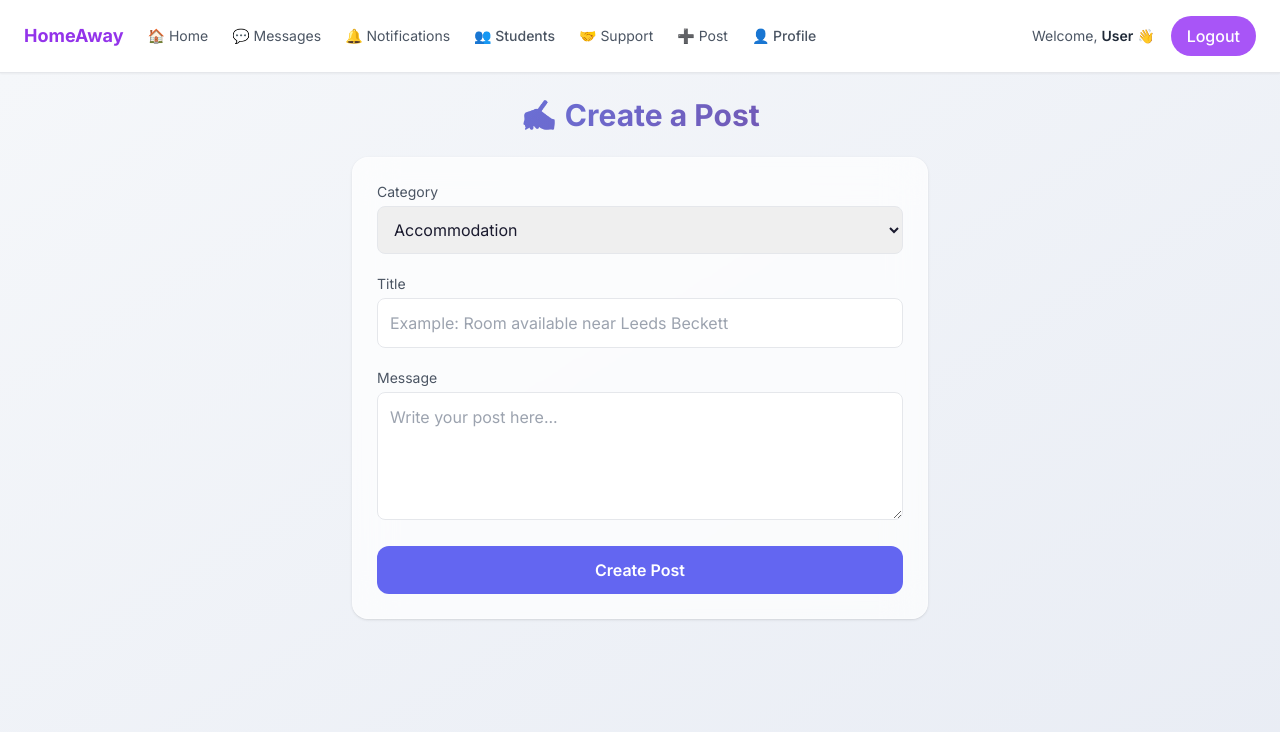
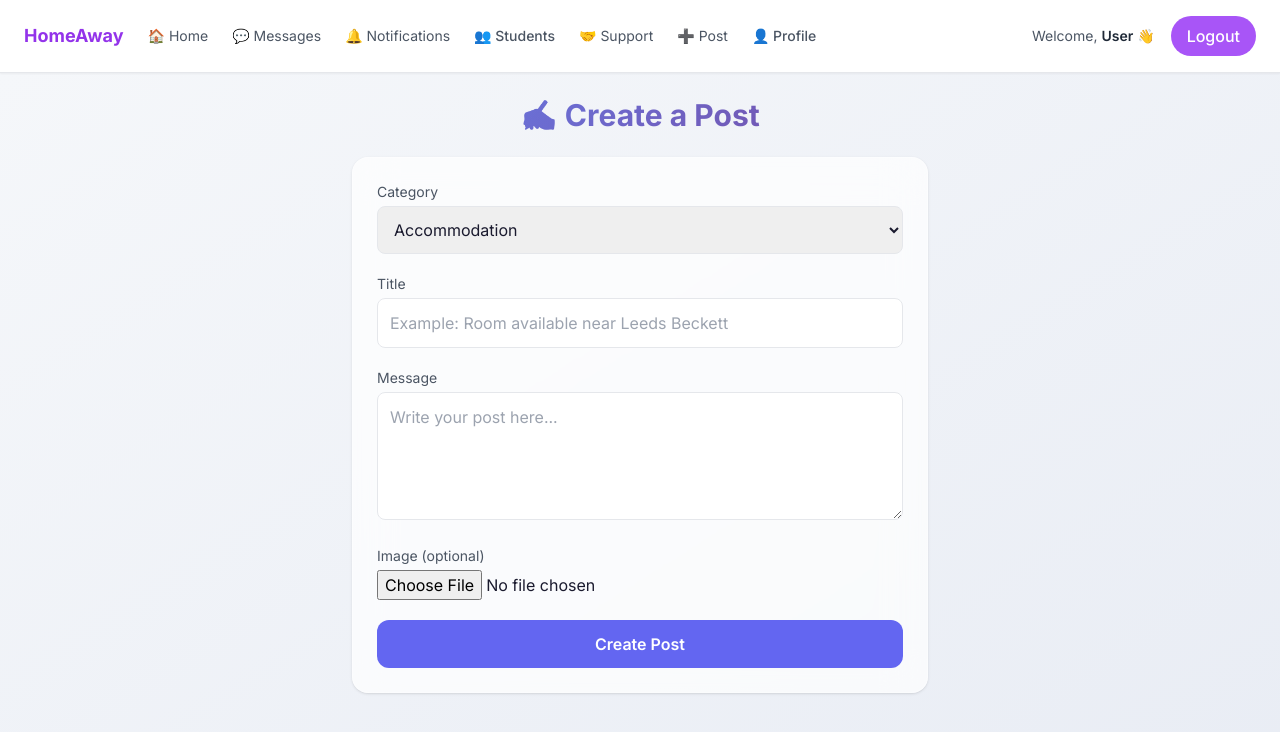
Before and after one commit to Shubhechchhahamal/ProductionProject, a React (Vite) app in the folder student-support-app/: page /create-post in a window 1280 px wide. Shown: the top 732 px of the page. Built offline with nearby package versions, Linux system fonts and the light colour scheme; no server answers; the database is empty; sample sign-in values are in the browser's storage; what i18n-iso-countries would draw is missing.

Commit message:
image upload for post added.

```diff
--- a/student-support-app/src/firebase.ts
+++ b/student-support-app/src/firebase.ts
@@ -6,23 +6,22 @@ import {
 } from "firebase/auth";
 import { getFirestore } from "firebase/firestore";
 import { getDatabase } from "firebase/database";
+import { getStorage } from "firebase/storage";
 
 const firebaseConfig = {
   apiKey: "AIzaSyBnlvFLUQlRMbCCidmCo6eHY8yH-jHseME",
   authDomain: "homeaway-ab63f.firebaseapp.com",
   projectId: "homeaway-ab63f",
-  storageBucket: "homeaway-ab63f.appspot.com",
+  storageBucket: "homeaway-ab63f.firebasestorage.app",
   messagingSenderId: "211379063714",
   appId: "1:211379063714:web:f734919ae715e573a4c0fb",
   measurementId: "G-87BKFQHKVG",
-
-
   databaseURL: "https://homeaway-ab63f-default-rtdb.europe-west1.firebasedatabase.app",
 };
 
 const app = initializeApp(firebaseConfig);
 
-// 🔐 Auth
+//  Auth
 export const auth = getAuth(app);
 
 setPersistence(auth, browserLocalPersistence)
@@ -31,8 +30,11 @@ setPersistence(auth, browserLocalPersistence)
   })
   .catch((err) => console.error("Persistence error", err));
 
-// 🔥 Firestore (unchanged)
+//  Firestore (unchanged)
 export const db = getFirestore(app);
 
-// ⚡ Realtime DB (this now points to correct region)
+//  Realtime DB
 export const rtdb = getDatabase(app);
+
+//  Storage
+export const storage = getStorage(app);
--- a/student-support-app/src/pages/CreatePost.tsx
+++ b/student-support-app/src/pages/CreatePost.tsx
@@ -1,5 +1,5 @@
 import { useState } from "react";
-import { db, auth } from "../firebase";
+import { db, auth, storage } from "../firebase";
 import { checkAIModeration } from "../utils/aiModeration";
 import {
   collection,
@@ -8,6 +8,7 @@ import {
   getDoc,
   doc
 } from "firebase/firestore";
+import { ref, uploadBytes, getDownloadURL } from "firebase/storage";
 import { useNavigate } from "react-router-dom";
 
 export default function CreatePost() {
@@ -18,6 +19,7 @@ export default function CreatePost() {
   const [message, setMessage] = useState("");
   const [category, setCategory] = useState("Accommodation");
   const [loading, setLoading] = useState(false);
+  const [image, setImage] = useState<File | null>(null);
 
   const handleSubmit = async (e: React.FormEvent) => {
 
@@ -48,13 +50,17 @@ export default function CreatePost() {
         return;
       }
 
-      //  GET USER DATA
       const userDoc = await getDoc(doc(db, "users", user.uid));
       const userData = userDoc.data();
 
-      console.log("USER DATA:", userData); //  DEBUG
+      let imageUrl = "";
 
-      //  SAVE POST (WITH COUNTRY)
+      if (image) {
+        const imageRef = ref(storage, `posts/${Date.now()}_${image.name}`);
+        await uploadBytes(imageRef, image);
+        imageUrl = await getDownloadURL(imageRef);
+      }
+
       await addDoc(collection(db, "posts"), {
         title: title.trim(),
         message: message.trim(),
@@ -62,7 +68,8 @@ export default function CreatePost() {
         createdAt: serverTimestamp(),
         userId: user.uid,
         userName: userData?.name || "User",
-        country: userData?.country || ""
+        country: userData?.country || "",
+        imageUrl
       });
 
       navigate("/home");
@@ -134,6 +141,22 @@ export default function CreatePost() {
             />
           </div>
 
+          <div>
+            <label className="block text-sm mb-1 text-gray-600">
+              Image (optional)
+            </label>
+
+            <input
+              type="file"
+              accept="image/*"
+              onChange={(e) => {
+                if (e.target.files && e.target.files[0]) {
+                  setImage(e.target.files[0]);
+                }
+              }}
+            />
+          </div>
+
           <button
             type="submit"
             disabled={loading}
--- a/student-support-app/src/pages/Dashboard.tsx
+++ b/student-support-app/src/pages/Dashboard.tsx
@@ -61,7 +61,6 @@ export default function Dashboard() {
   return (
     <div className="min-h-screen bg-gradient-to-br from-[#f5f7fa] to-[#e8ecf4] pb-24 md:pb-0">
 
-      {/* HERO */}
       <div className="max-w-4xl mx-auto mt-6 bg-white rounded-2xl p-6 shadow text-center px-4 sm:px-0">
         <h2 className="text-2xl sm:text-3xl font-bold text-purple-600">
           📈 Community Feed
@@ -71,7 +70,6 @@ export default function Dashboard() {
         </p>
       </div>
 
-      {/* CATEGORY */}
       <div className="max-w-4xl mx-auto mt-4 flex gap-3 flex-wrap justify-center px-4">
         {categories.map((cat) => (
           <button
@@ -88,7 +86,6 @@ export default function Dashboard() {
         ))}
       </div>
 
-      {/* POSTS */}
       <div className="max-w-4xl mx-auto mt-6 space-y-5 p-4">
         {filteredPosts.length > 0 ? (
           filteredPosts.map((post) => (
@@ -114,6 +111,14 @@ export default function Dashboard() {
                 {post.message}
               </p>
 
+             {post.imageUrl && (
+             <img
+             src={post.imageUrl}
+             alt="post"
+              className="w-full rounded-lg mt-3"
+              />
+             )}
+
               <div className="flex justify-end mt-4">
                 <span className="text-purple-600 text-sm font-medium">
                   View Details →
--- a/student-support-app/src/pages/PostPage.tsx
+++ b/student-support-app/src/pages/PostPage.tsx
@@ -29,7 +29,6 @@ export default function PostPage() {
 
   const [activeMenu, setActiveMenu] = useState<string | null>(null);
 
-  // ✅ EDIT STATES
   const [isEditing, setIsEditing] = useState(false);
   const [editedTitle, setEditedTitle] = useState("");
   const [editedMessage, setEditedMessage] = useState("");
@@ -50,8 +49,6 @@ export default function PostPage() {
         if (postSnap.exists()) {
           const data = postSnap.data();
           setPost(data);
-
-          // ✅ prefill edit
           setEditedTitle(data.title);
           setEditedMessage(data.message);
         }
@@ -80,7 +77,6 @@ export default function PostPage() {
     loadPost();
   }, [id]);
 
-  // ✅ ADD REPLY
   const handleReply = async () => {
 
     if (!newReply.trim() || !id) return;
@@ -123,7 +119,6 @@ export default function PostPage() {
     setReplies(snap.docs.map(doc => ({ id: doc.id, ...doc.data() })));
   };
 
-  // ✅ DELETE POST
   const handleDeletePost = async () => {
     if (!id) return;
 
@@ -135,7 +130,6 @@ export default function PostPage() {
     }
   };
 
-  // ✅ DELETE REPLY
   const handleDeleteReply = async (replyId: string) => {
     try {
       if (!id) return;
@@ -148,7 +142,6 @@ export default function PostPage() {
     }
   };
 
-  // ✅ UPDATE POST
   const handleUpdatePost = async () => {
     if (!id) return;
 
@@ -188,7 +181,6 @@ export default function PostPage() {
 
       <div className="max-w-3xl mx-auto">
 
-        {/* POST */}
         <div className="glass-effect p-6 rounded-2xl shadow mb-6">
 
           <div className="flex justify-between items-start">
@@ -246,7 +238,6 @@ export default function PostPage() {
             {post.country && <Flag country={post.country} />}
           </p>
 
-          {/* ✅ EDIT MODE */}
           {isEditing ? (
             <div className="space-y-3 mt-3">
 
@@ -288,12 +279,18 @@ export default function PostPage() {
               <p className="text-gray-700">
                 {post.message}
               </p>
+
+              {post.imageUrl && (
+                <img
+                  src={post.imageUrl}
+                  className="w-full max-h-96 object-contain rounded-lg mt-4"
+                />
+              )}
             </>
           )}
 
         </div>
 
-        {/* REPLIES */}
         <div className="glass-effect p-6 rounded-2xl">
 
           <h2 className="font-semibold mb-4">
```
